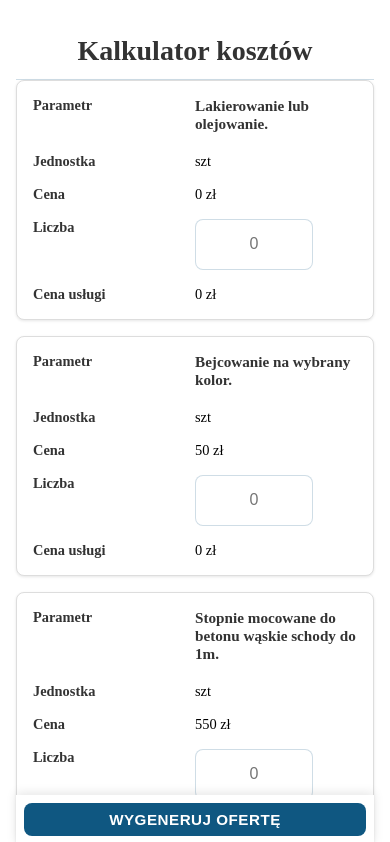
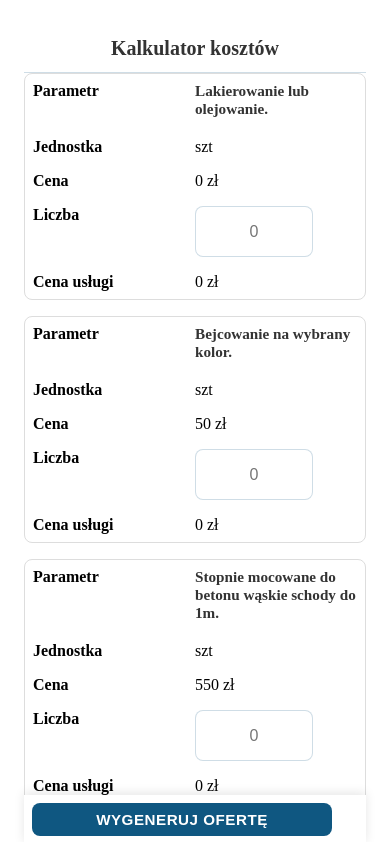
Before and after one commit to przykryy/drvo-app, a React app: page / in a window 390 px wide. Shown: the top 842 px of the page. Built offline with nearby package versions, Linux system fonts and the light colour scheme; the HTML template or start-up script is replaced by a standard one.

Commit message:
Refactor Calculator and Offer component styles by removing redundant styles, optimizing table layouts, and enhancing mobile responsiveness. Update input and button styles for improved accessibility and visual consistency.

```diff
--- a/src/app/containers/Calculator/calculator.scss
+++ b/src/app/containers/Calculator/calculator.scss
@@ -2,12 +2,7 @@
 $primary-color: #0f5781;
 $hover-color: #0a3f5f;
 $error-color: #dc3545;
-$success-color: #28a745;
-$bg-light: #f9f9f9;
 $bg-white: #fff;
-$text-dark: #333;
-$text-light: #666;
-$border-radius: 8px;
 $border-width: 1px;
 $border-color: rgba($primary-color, 0.2);
 $border-color-hover: $primary-color;
@@ -18,7 +13,6 @@ $unit: 8px;
 
 // Mobile Breakpoints
 $mobile-breakpoint: 480px;
-$tablet-breakpoint: 768px;
 
 // Mixins
 @mixin button-base($bg: $primary-color, $color: white, $border: none) {
@@ -39,13 +33,6 @@ $tablet-breakpoint: 768px;
     transform: translateY(-1px);
     background: $hover-color;
   }
-}
-
-// Mixins
-@mixin flex-center {
-  display: flex;
-  align-items: center;
-  justify-content: center;
 }
 
 @mixin transition {
@@ -78,8 +65,12 @@ $tablet-breakpoint: 768px;
     margin-bottom: $spacing-unit * 2;
     padding: $spacing-unit;
     background: $bg-white;
-    border-radius: $border-radius;
+    border-radius: $unit;
     box-shadow: 0 1px 3px rgba(0, 0, 0, 0.1);
+
+    &:last-child {
+      margin-bottom: 0;
+    }
   }
 
   td {
@@ -94,23 +85,7 @@ $tablet-breakpoint: 768px;
       content: attr(data-label);
       font-weight: 600;
       text-align: left;
-      color: $text-dark;
     }
-  }
-
-  .total-label {
-    text-align: left !important;
-    font-weight: 600;
-    color: $bg-white;
-  }
-
-  .total-value {
-    text-align: right;
-  }
-
-  .action-cell {
-    padding: $spacing-unit;
-    text-align: center;
   }
 }
 
@@ -119,6 +94,7 @@ $tablet-breakpoint: 768px;
   max-width: 1200px;
   margin: 0 auto;
   padding: $spacing-unit * 2;
+}
 
 .calculator-title {
   font-size: 1.75rem;
@@ -140,6 +116,7 @@ $tablet-breakpoint: 768px;
 
 table {
   width: 100%;
+
   th,
   td {
     &:nth-child(4) {
@@ -154,18 +131,6 @@ $tablet-breakpoint: 768px;
     font-weight: 600;
     text-transform: uppercase;
     border-bottom: $border-width solid darken($primary-color, 10%);
-
-      &[scope="col"] {
-        position: sticky;
-        top: 0;
-        z-index: 1;
-      }
-    }
-
-    tr {
-      &:hover td {
-        background-color: rgba($primary-color, 0.05);
-      }
   }
 
   .total-label {
@@ -179,22 +144,16 @@ $tablet-breakpoint: 768px;
     text-align: center;
   }
 }
-}
 
-// Input Styles
 .quantity-input {
   width: 100px;
   padding: $spacing-unit;
   border: $border-width solid $border-color;
-  border-radius: $border-radius;
+  border-radius: $unit;
   font-size: 1rem;
   text-align: center;
   @include transition;
   @include focus-ring;
-
-  &:hover {
-    border-color: $border-color-hover;
-  }
 
   &.input-error {
     border-color: $border-color-error;
@@ -212,56 +171,22 @@ $tablet-breakpoint: 768px;
   }
 }
 
-// Error Message
 .error-message {
   color: $error-color;
   font-size: 0.875rem;
   margin-top: $spacing-unit;
 }
 
-// Parameter Label
 .parameter-label {
   font-weight: 500;
-  color: $text-dark;
   cursor: pointer;
 }
 
-// Generate Offer Button
 .generate-offer-button {
   @include button-base;
   justify-content: center;
 }
 
-// Mobile-specific styles
-@media (max-width: $mobile-breakpoint) {
-  .calculator-container {
-    padding: $spacing-unit;
-  }
-
-  table {
-    @include mobile-table;
-    tr {
-      &:last-child {
-        margin-bottom: 0;
-      }
-    }
-  }
-}
-
-
-
-@media (max-width: $mobile-breakpoint) {
-  .quantity-input,
-  .generate-offer-button {
-    min-height: 33px; // Minimum touch target size
-  }
-
-  .generate-offer-button:active {
-    transform: scale(0.98);
-  }
-}
-
-// Mobile Action Button
 .mobile-action {
   display: none;
   padding: $spacing-unit;
@@ -278,17 +203,11 @@ $tablet-breakpoint: 768px;
   }
 
   .generate-offer-button {
-    display: inline-flex;
-    justify-content: center;
-    align-items: center;
-    text-align: center;
     width: 100%;
-    min-width: 100%;
     margin: 0;
   }
 }
 
-// Fix for desktop button visibility
 @media screen and (min-width: #{$mobile-breakpoint + 1}) {
   .desktop {
     display: table-row;
@@ -299,4 +218,13 @@ $tablet-breakpoint: 768px;
   .desktop {
     display: none;
   }
+
+  .quantity-input,
+  .generate-offer-button {
+    min-height: 33px;
   }
+
+  .generate-offer-button:active {
+    transform: scale(0.98);
+  }
+}
--- a/src/app/containers/Offer/offer.scss
+++ b/src/app/containers/Offer/offer.scss
@@ -66,9 +66,6 @@ $unit: 8px;
   display: flex;
   justify-content: space-between;
   align-items: flex-start;
-  margin-bottom: $unit*4;
-  padding-bottom: $unit*3;
-  border-bottom: 1px solid $border;
 }
 
 .company-info {
@@ -215,13 +212,10 @@ table {
 @media (max-width: 480px) {
   .offer-container {
     margin: 0;
-    border-radius: 0;
-    box-shadow: none;
   }
 
   .offer-header {
     flex-direction: column;
-    gap: $unit;
   }
 
   .back-link,
@@ -267,25 +261,19 @@ table {
         padding: $unit $unit $unit 50%;
         position: relative;
         border: none;
-        font-size: 0.9rem;
 
         &[data-label]:before {
           content: attr(data-label);
           position: absolute;
           left: $unit;
-          width: 45%;
           font-weight: 600;
-          text-align: left;
         }
       }
     }
 
     tfoot {
       display: block;
-      width: 100%;
-      box-sizing: border-box;
       border: none;
-      margin-top: 0.5rem;
 
       tr {
         display: flex;
@@ -293,23 +281,12 @@ table {
         align-items: center;
         background: $primary;
         color: white;
-        margin-bottom: $unit*2;
-        border-radius: $unit;
         padding: $unit*1.5;
         border: 1px solid $primary;
-        box-sizing: border-box;
 
         th, td {
-          display: inline-block;
           padding: 0;
           border: none;
-          font-size: inherit;
-          color: inherit;
-          vertical-align: middle;
-        }
-
-        th {
-          font-weight: 600;
         }
 
         td.total-value {
@@ -319,25 +296,6 @@ table {
         }
       }
     }
-  }
-
-  .offer-footer {
-    text-align: center;
-  }
-}
-
-@media (min-width: 481px) and (max-width: 768px) {
-  .offer-container {
-    padding: $unit*1.5;
-  }
-
-  .company-section {
-    flex-direction: column;
-    gap: $unit*2;
-  }
-
-  .offer-meta {
-    text-align: left;
   }
 }
 
@@ -375,21 +333,11 @@ table {
   }
 
   table {
-    border: 1px solid black !important;
     th, td {
       border-color: black;
       color: black;
       border: 1px solid black !important;
 
-    }
-    tr {
-      border: 1px solid black !important;
-    }
-    thead {
-      border: 1px solid black !important;
-    }
-    td {
-      border: 1px solid black !important;
     }
 
     th {
@@ -398,16 +346,8 @@ table {
     }
 
     .total-label {
-      text-align: right;
-      font-weight: 600;
       color: black;
     }
-
-    .total-value {
-      font-weight: 500;
-      font-size: large;
-    }
-
   }
 
   a {
```
Lines whose indentation alone changed are shown as unchanged.
